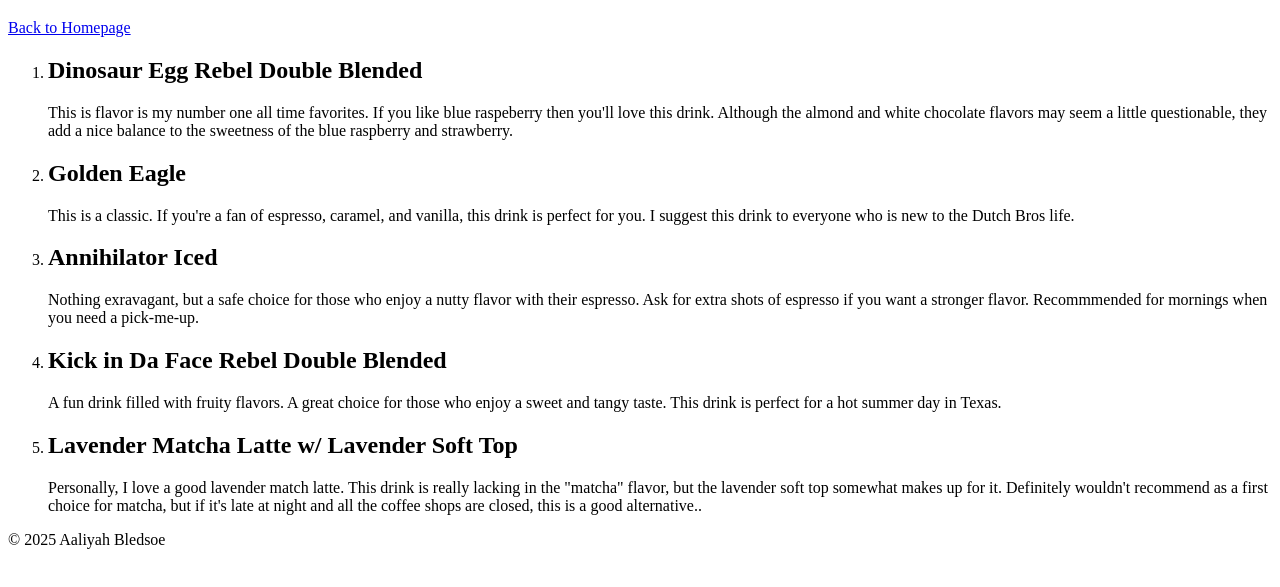
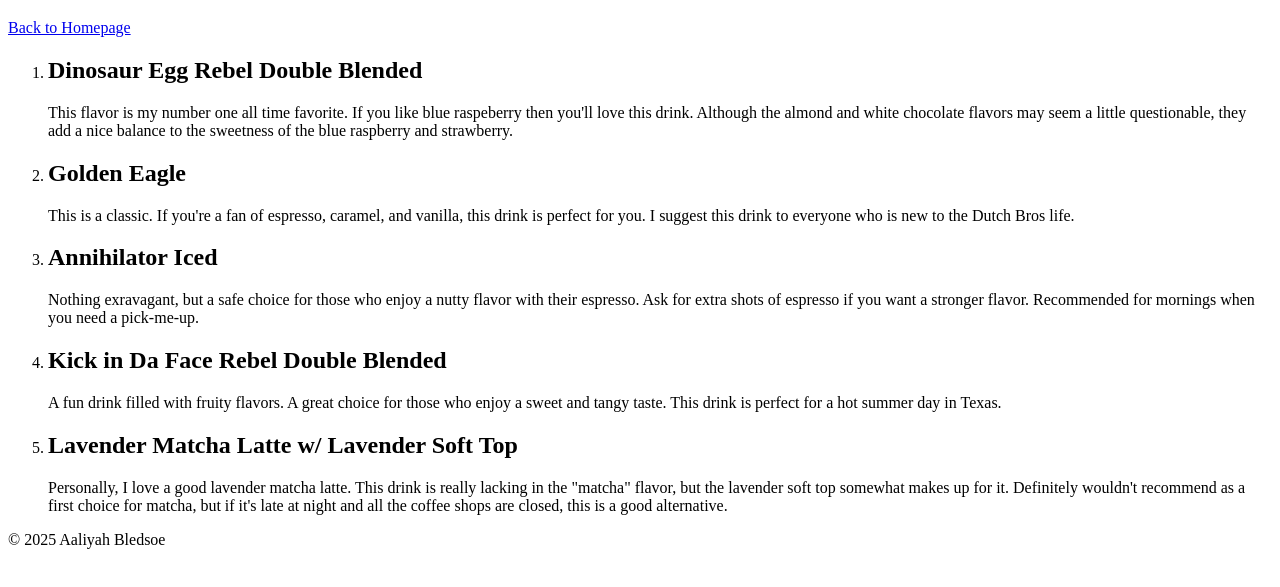
Before and after one commit to aabledso/course-portfolio-aaliyah-bledsoe, a plain HTML site: page assignment-01/index.html in a window 1280 px wide. Shown: the part 61-648 px from the top of the page. Drawn offline with Linux system fonts and the light colour scheme.

Commit message:
Fixed typos

```diff
--- a/assignment-01/index.html
+++ b/assignment-01/index.html
@@ -18,7 +18,7 @@
         <ol>
             <li>
                 <h2>Dinosaur Egg Rebel Double Blended</h2>
-                <p> This is flavor is my number one all time favorites. If you like blue raspeberry then you'll love
+                <p> This flavor is my number one all time favorite. If you like blue raspeberry then you'll love
                     this
                     drink. Although the almond and white chocolate flavors may seem a little questionable, they add a
                     nice
@@ -34,7 +34,7 @@
                 <h2>Annihilator Iced</h2>
                 <p> Nothing exravagant, but a safe choice for those who enjoy a nutty flavor with their espresso. Ask
                     for
-                    extra shots of espresso if you want a stronger flavor. Recommmended for mornings when you need a
+                    extra shots of espresso if you want a stronger flavor. Recommended for mornings when you need a
                     pick-me-up.</p>
             </li>
 
@@ -47,10 +47,11 @@
 
             <li>
                 <h2>Lavender Matcha Latte w/ Lavender Soft Top</h2>
-                <p> Personally, I love a good lavender match latte. This drink is really lacking in the "matcha" flavor,
+                <p> Personally, I love a good lavender matcha latte. This drink is really lacking in the "matcha"
+                    flavor,
                     but
                     the lavender soft top somewhat makes up for it. Definitely wouldn't recommend as a first choice for
-                    matcha, but if it's late at night and all the coffee shops are closed, this is a good alternative..
+                    matcha, but if it's late at night and all the coffee shops are closed, this is a good alternative.
                 </p>
             </li>
 
```
